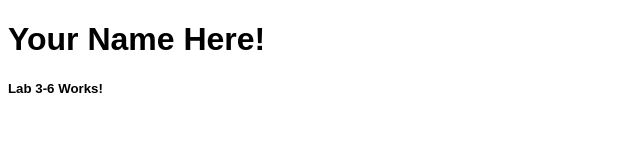
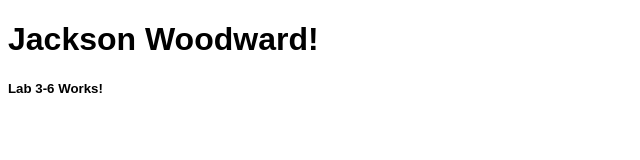
Before and after one commit to woodwaj4/225-lab3-6, a plain HTML site: page index.html in a window 1280 px wide. Shown: the whole page, without its empty margins (0-640 px from the left). Drawn offline with Linux system fonts and the light colour scheme.

Commit message:
Update index.html

```diff
--- a/index.html
+++ b/index.html
@@ -2,11 +2,11 @@
 <html>
   <head>
     <meta charset="UTF-8">
-    <title>Your Name Here</title>
+    <title>Jackson Woodward</title>
     <link rel="stylesheet" href="style.css">
   </head>
   <body>
-    <h1>Your Name Here!</h1>
+    <h1>Jackson Woodward!</h1>
     <h5>Lab 3-6 Works!</h5>
   </body>
 </html>
```
